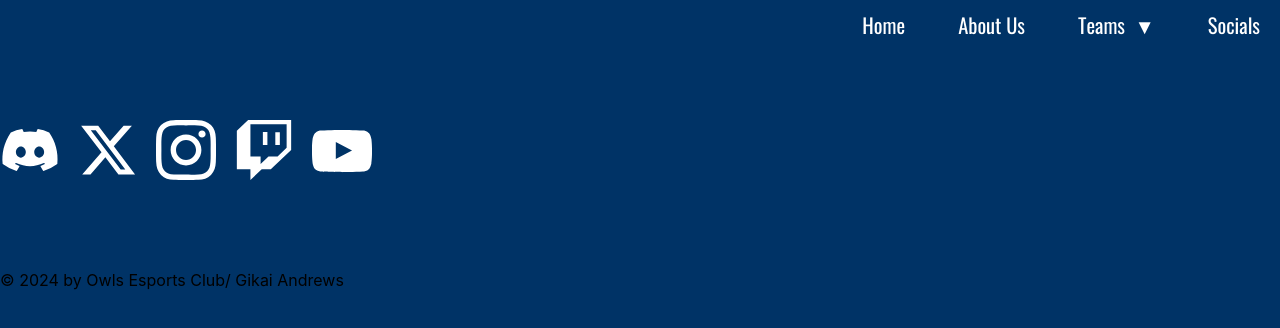
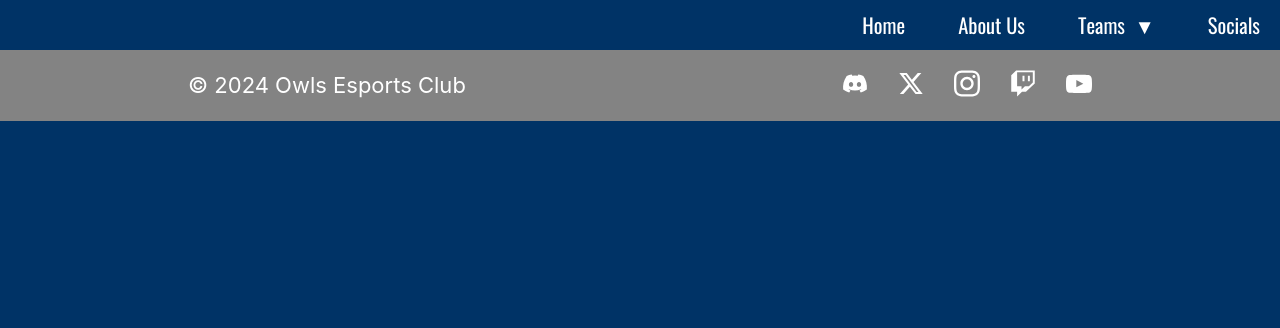
Before and after one commit to GikaiA/esports-web, a React (Create React App) app: page /socials in a window 1280 px wide. Shown: the top 328 px of the page. Built offline with nearby package versions, Linux system fonts and the light colour scheme.

Commit message:
finished footer(for now), starting contact form

```diff
--- /dev/null
+++ b/src/Contact/Contact.js
@@ -0,0 +1,18 @@
+import React from 'react';
+import './Contact.css';
+
+function Contact() {
+  return (
+    <div className='contact-form-section'>
+     <form className='contact-form'>
+        <label htmlFor='email'>Your Email:</label>
+        <input type='text' className='input-field' name='email' placeholder='person@example.com'/>
+        <label htmlFor='message'>Message:</label>
+        <textarea name='message' className='message-box'></textarea>
+        <button>Send</button>
+     </form>
+    </div>
+  )
+}
+
+export default Contact
--- a/src/Footer/Footer.css
+++ b/src/Footer/Footer.css
@@ -1,39 +1,33 @@
-/* body{
-    background-color: #cc0000;
-} */
-
-
-.footer-section{
-    display: flex;
+.footer-section {
+  background-color: #838383;
 }
 
-.social-section{
-    display: block;
+.social-section {
+  display: flex;
+  justify-content: space-around;
 }
 
-.follow-us{
+.social-title {
   color: white;
+  font-size: 22px;
 }
 
-
-.icons-section{
+.icons-section {
   display: flex;
   color: white;
-    gap: 18px;
-
+  gap: 30px;
 }
 
-
-.link{
+.link {
   text-decoration: none;
   color: white;
 }
 
-.icon{
-    height: 200px;
-    width: 60px;
+.icon {
+  height: 67px;
+  width: 26px;
 }
 
-.copyright-section{
+.copyright-section {
   display: flex;
 }
--- a/src/Footer/Footer.js
+++ b/src/Footer/Footer.js
@@ -10,6 +10,9 @@ function Footer() {
   return (
     <div className="footer-section">
       <div className="social-section">
+        <div className="social-title">
+          <p>© 2024 Owls Esports Club</p>
+        </div>
         <div className="icons-section">
           <a href="https://discord.com/invite/owlsgamingclub" className="link">
             <FaDiscord className="icon" />
@@ -30,9 +33,9 @@ function Footer() {
             <GrYoutube className="icon" />
           </a>
         </div>
-        <div className="copyright-section">
+        {/* <div className="copyright-section">
           <p className="copyright-sentence">© 2024 by Owls Esports Club/ Gikai Andrews </p>
-        </div>
+        </div> */}
       </div>
     </div>
   );
--- a/src/Homepage/Homepage.css
+++ b/src/Homepage/Homepage.css
@@ -87,9 +87,14 @@
   color: white;
 }
 
-.community-title{
+.community-title {
   color: white;
-  font-family: 'Poppins';
+  font-family: "Poppins";
+}
+
+.contact-title {
+  color: white;
+  font-family: "Poppins";
 }
 
 @font-face {
--- a/src/Homepage/Homepage.js
+++ b/src/Homepage/Homepage.js
@@ -9,6 +9,7 @@ import smash from "../bgbutton/smash-wallpaper.jpg";
 import val from "../bgbutton/valorant-wallpaper.jpg";
 import rocket from "../bgbutton/RL-wallpaper.jpg";
 import Split from "../Split/Split";
+import Contact from "../Contact/Contact";
 
 function Homepage() {
   return (
@@ -75,6 +76,10 @@ function Homepage() {
         <h1 className="community-title"> A Balanced Community </h1>
       </div>
       <Split />
+      <div className="contact-section">
+        <h1 className="contact-title">Contact Us!</h1>
+      </div>
+      <Contact/>
     </div>
   );
 }
--- a/src/Split/Split.css
+++ b/src/Split/Split.css
@@ -16,13 +16,21 @@
     background-image: url("../images/casual.jpg");
     background-repeat: no-repeat;
     background-size: cover;
-    /* opacity: 0.4; */
+    opacity: 0.6;
+    transition: 0.5s;
   }
 
   .right-pane {
     background-image: url('../images/comp.jpg');
     background-repeat: no-repeat;
     background-size: cover;
+    opacity: 0.6;
+    transition: 0.5s;
+  }
+
+  .left-pane:hover, .right-pane:hover{
+    scale: 1.02;
+    opacity: 1;
   }
 
   .paragraph{
```
Also changed, not shown: src/Contact/Contact.css (added). Lines whose indentation alone changed are shown as unchanged.
